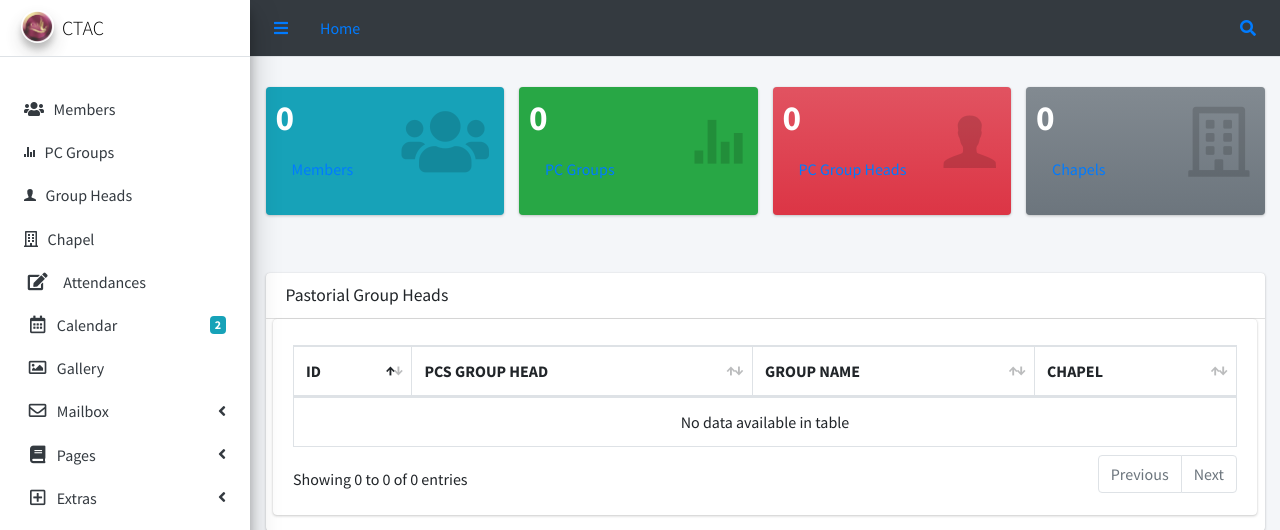
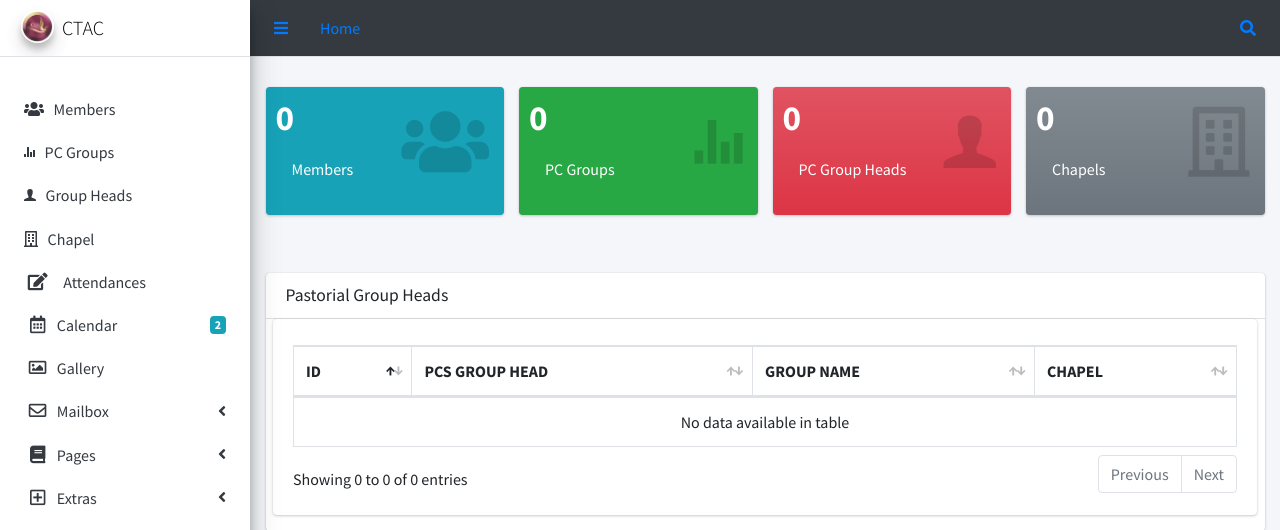
Before and after one commit to Morning-Star-Cathedral/Portal, a Django app: page / in a window 1280 px wide. Shown: the top 530 px of the page. Run offline with Django 4.2, Linux system fonts and the light colour scheme; data that the repository does not hold is empty; some libraries are stand-ins or nearby versions.

```diff
--- a/djangoProject14/settings.py
+++ b/djangoProject14/settings.py
@@ -75,7 +75,7 @@ WSGI_APPLICATION = 'djangoProject14.wsgi.application'
 DATABASES = {
     'default': {
         'ENGINE': 'django.db.backends.mysql',
-        'NAME': 'newrugs',
+        'NAME': 'lci_ctac',
         'USER': 'root',
         'PASSWORD': '',
         'HOST': 'localhost',
--- a/templates/index.html
+++ b/templates/index.html
@@ -16,7 +16,7 @@
                             <div class="inner">
                                 <h3>{{ memcounts }}</h3>
                                 <a href="{% url 'ChurchDashboard:list_member_url' %}" class="nav-link">
-                                    <p>Members</p></a>
+                                    <p style="color: #fff">Members</p></a>
                             </div>
                             <div class="icon">
 
@@ -31,7 +31,7 @@
                             <div class="inner">
                                 <h3>{{ groupcount }}</h3>
                                 <a href="{% url 'ChurchDashboard:list_group_url' %}" class="nav-link">
-                                    <p>PC Groups</p></a>
+                                    <p style="color: #fff">PC Groups</p></a>
                             </div>
                             <div class="icon">
                                 <i class="ion ion-stats-bars"></i>
@@ -43,7 +43,7 @@
                             <div class="inner">
                                 <h3>{{ usercount }}</h3>
                                 <a href="{% url 'ChurchDashboard:list_grouplead_url' %}" class="nav-link">
-                                    <p> PC Group Heads</p></a>
+                                    <p style="color: #fff"> PC Group Heads</p></a>
                             </div>
                             <div class="icon">
                                 <i class="ion ion-person"></i>
@@ -55,7 +55,7 @@
                             <div class="inner">
                                 <h3>{{ chapscount }}</h3>
                                 <a href="{% url 'ChurchDashboard:list_chapel_url' %}" class="nav-link">
-                                    <p>Chapels</p></a>
+                                    <p style="color: #fff">Chapels</p></a>
                             </div>
                             <div class="icon">
                                 <i class="far fa-building"></i>
```
